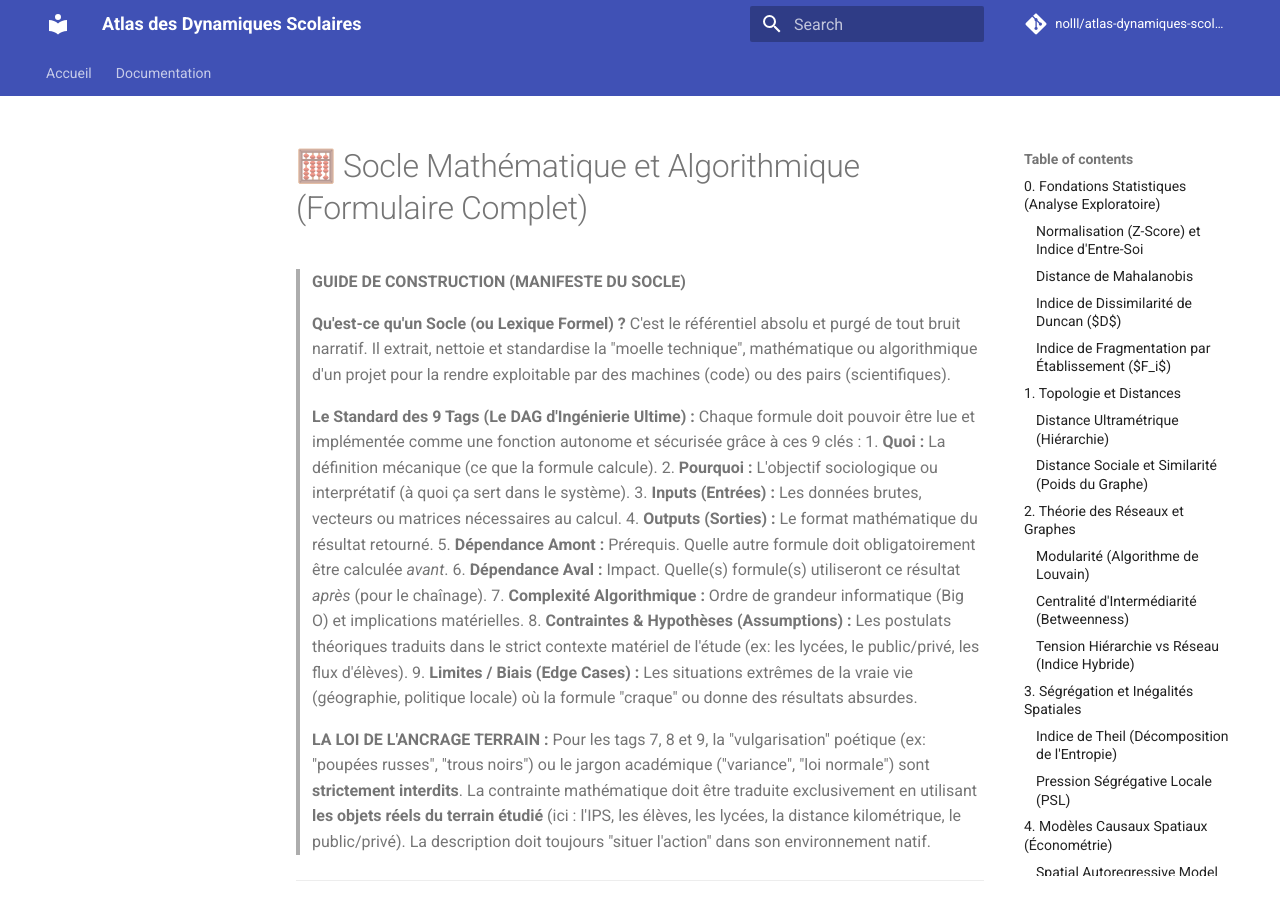
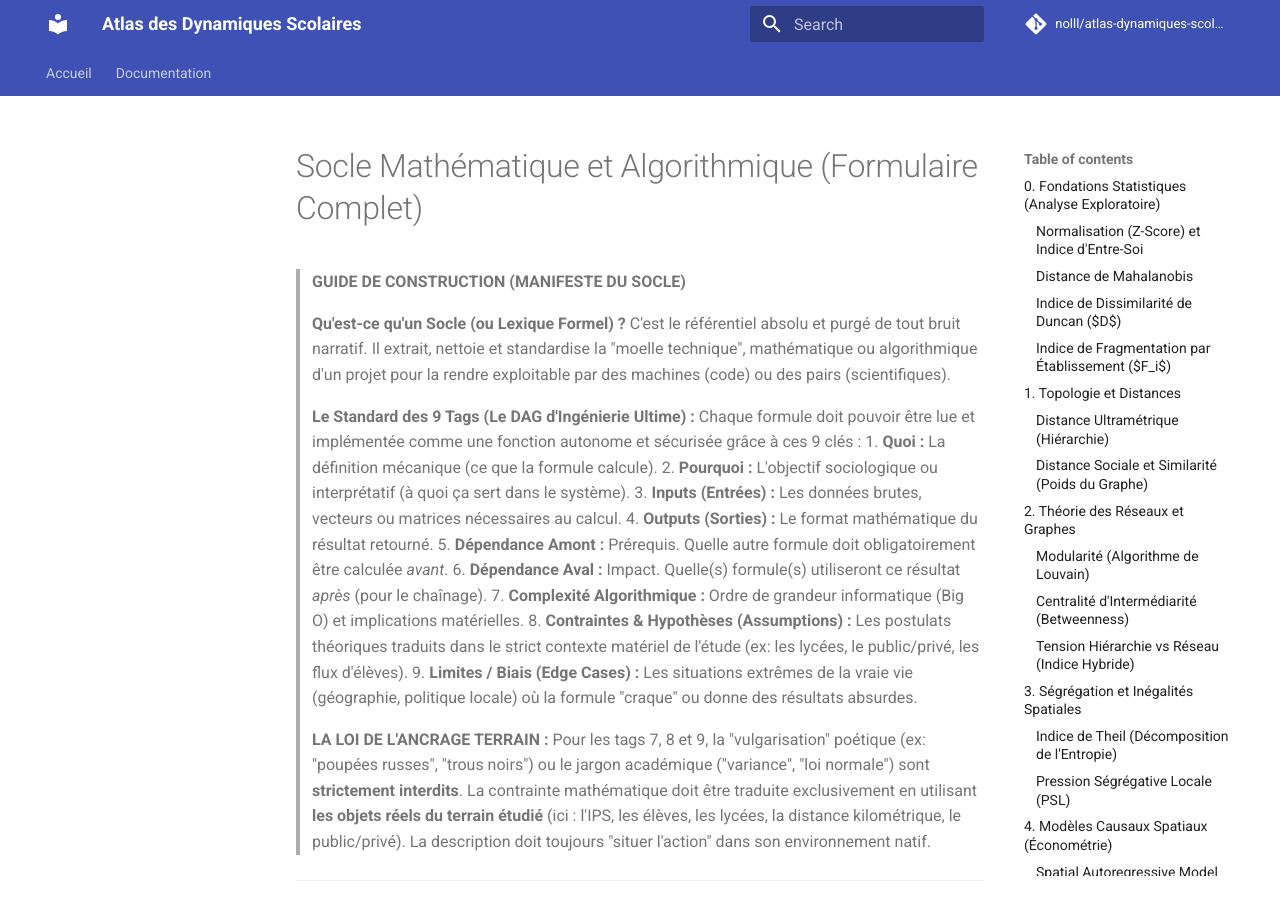
Before and after one commit to nolll77/atlas-dynamiques-scolaires, an MkDocs documentation site: the page built from docs/SOCLE_1_MATHEMATIQUES.md, in a window 1280 px wide and 900 px high. Built offline with MkDocs 1.6.1 and Material for MkDocs 9.7.7, drawn with Linux system fonts in a browser that asks for light colours; comment, search, counter and statistics services are not loaded.

```diff
--- a/docs/SOCLE_1_MATHEMATIQUES.md
+++ b/docs/SOCLE_1_MATHEMATIQUES.md
@@ -1,4 +1,4 @@
-# 🧮 Socle Mathématique et Algorithmique (Formulaire Complet)
+#  Socle Mathématique et Algorithmique (Formulaire Complet)
 
 > **GUIDE DE CONSTRUCTION (MANIFESTE DU SOCLE)**
 >
```
Also changed, not shown: docs/SOCLE_2_DYNAMIQUE.md (+1 -1 lines).
